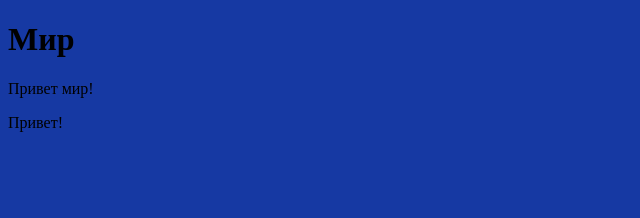
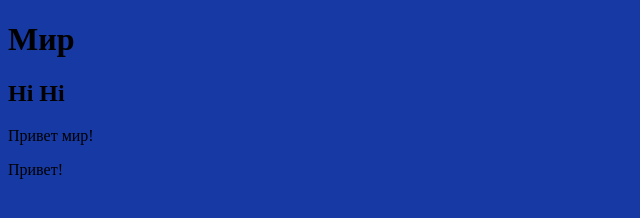
Before and after one commit to machernyaev92-source/test, a plain HTML site: page index.html in a window 1280 px wide. Shown: the whole page, without its empty margins (0-640 px from the left). Drawn offline with Linux system fonts and the light colour scheme.

Commit message:
commit_33

```diff
--- a/index.html
+++ b/index.html
@@ -8,6 +8,7 @@
 </head>
 <body>
    <h1>Мир</h1>
+   <h2>Hi Hi</h2>
     <p>Привет мир!</p>
    <p>Привет!</p>
 </body>
```
